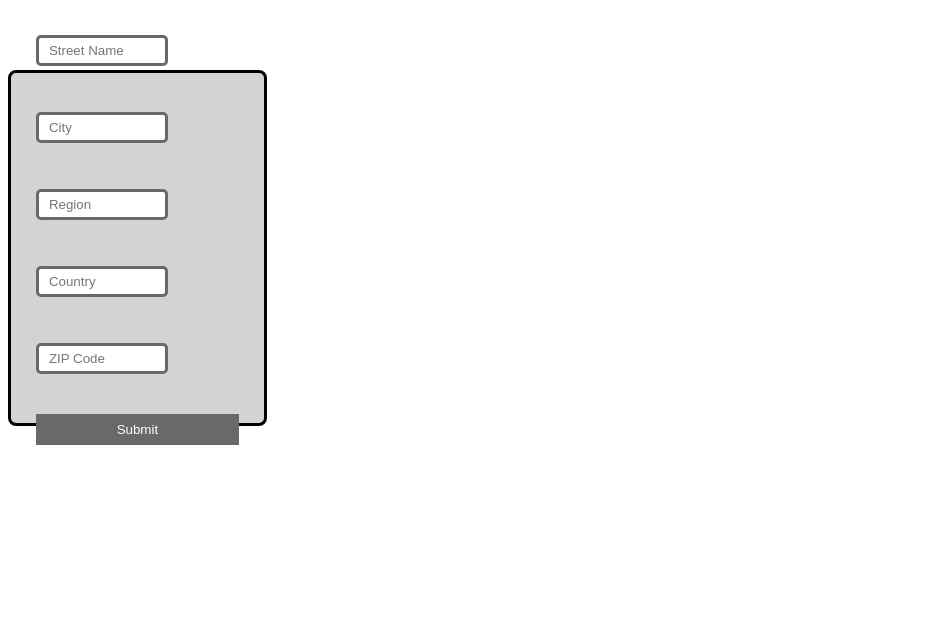
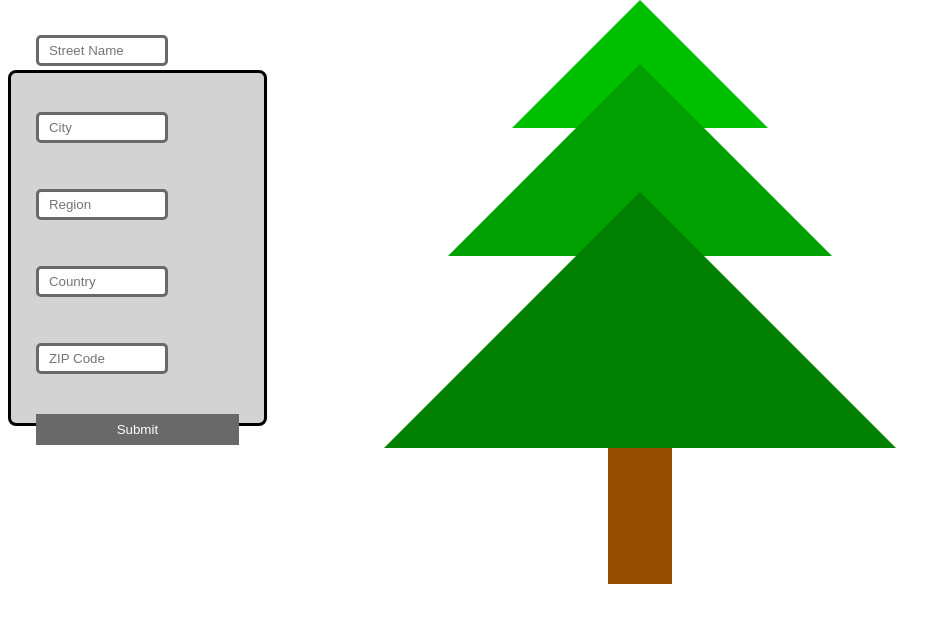
Before and after one commit to algosup/2022-2023-project-2-santa-time-Project-8-group, a plain HTML site: page website.html in a window 1280 px wide. Shown: the whole page, without its empty margins (0-951 px from the left). Drawn offline with Linux system fonts and the light colour scheme.

Commit message:
add basic tree

```diff
--- a/stylesheet.css
+++ b/stylesheet.css
@@ -33,3 +33,70 @@ input[type=submit] {
     margin: 4px 5px;
     cursor: pointer;
 }
+
+.background {
+    position: absolute;
+    left: 0px;
+    top: 0px;
+    width: 100vw;
+    height: 100vh;
+    z-index: -100;
+}
+
+
+
+.tree {
+    margin: 0 auto;
+}
+
+.trunk {
+    width: 5vw;
+    height: 200px; /* TODO: Responsive */
+    margin: 0 auto;
+    background-color: #964b00;
+}
+
+/* Adapted from https://codepen.io/fvignals/pen/waxvqZ */
+.leaf {
+    display: flex;
+	/* flex-direction: column-reverse; */
+    height: 0;
+    overflow: hidden;
+    margin: 0 auto -5% auto;
+}
+.leaf::after {
+    content: "";
+    width: 0;
+    height: 0;
+    margin-left: -100vw;
+    border-left: 100vw solid transparent;
+    border-right: 100vw solid transparent;
+    border-bottom: 100vw solid;
+}
+
+.leaf1 {
+    width: 10%;
+    padding-left: 10%;
+    padding-bottom: 10%;
+}
+.leaf1::after {
+    border-bottom-color: #00c000;
+}
+
+.leaf2 {
+    width: 15%;
+    padding-left: 15%;
+    padding-bottom: 15%;
+}
+.leaf2::after {
+    border-bottom-color: #00a000;
+}
+
+.leaf3 {
+    width: 20%;
+    padding-left: 20%;
+    padding-bottom: 20%;
+}
+.leaf3::after {
+    border-bottom-color: #008000;
+}
--- a/website.html
+++ b/website.html
@@ -6,6 +6,14 @@
     </head>
 
     <body>
+        <div class="background">
+            <div class="tree">
+                <div class="leaf leaf1"></div>
+                <div class="leaf leaf2"></div>
+                <div class="leaf leaf3"></div>
+                <div class="trunk"></div>
+            </div>
+        </div>
 
         <form action="/" method="GET">
             <input type="text" id="saddress" name="saddress" placeholder="Street Name" class="style"><br>
```
